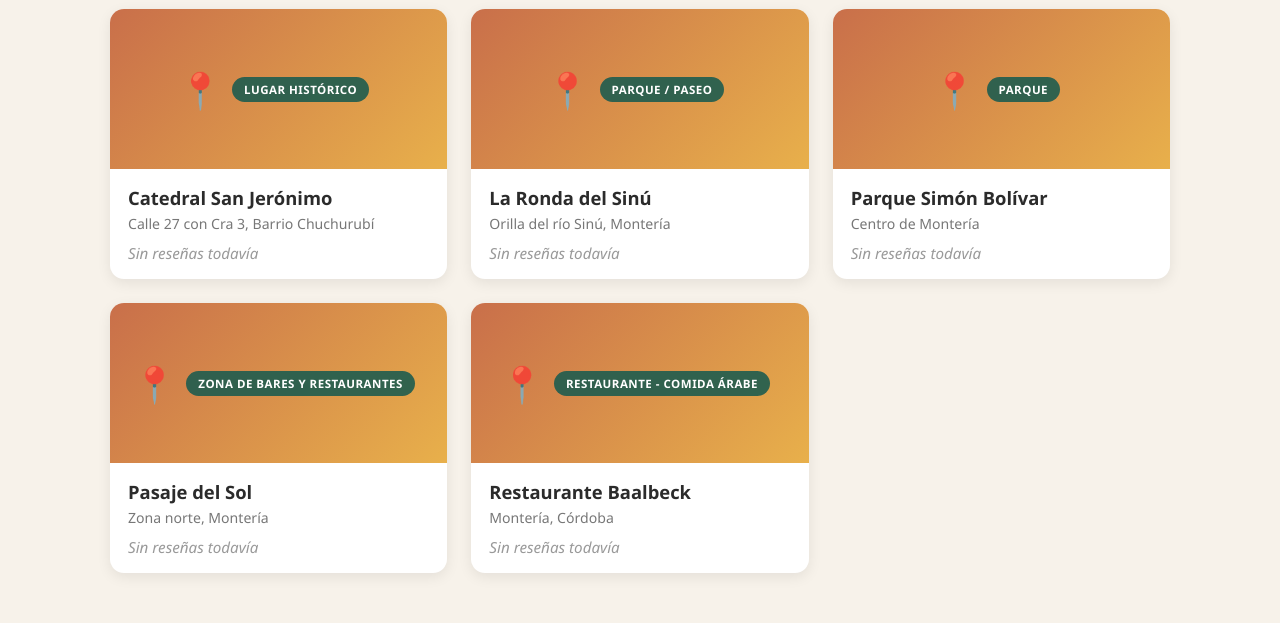
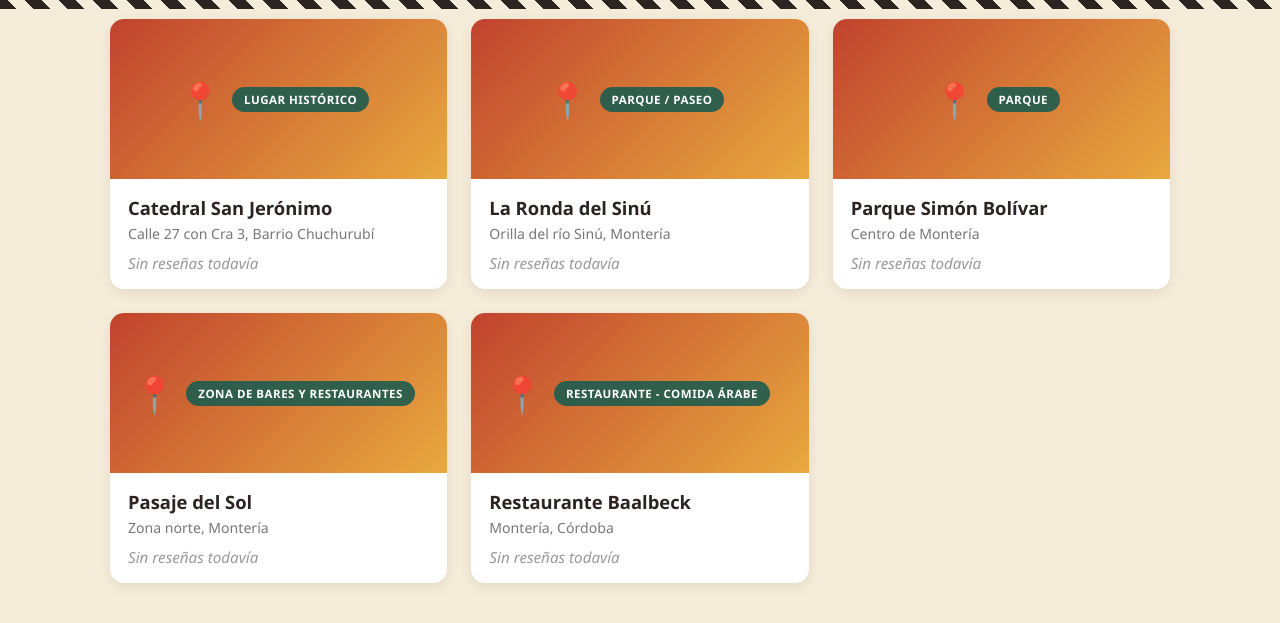
Before and after one commit to Juanchiz1/rincon-local, a PHP site: page / in a window 1280 px wide. Shown: the part 272-895 px from the top of the page. Before the commit the page ends 846 px from the top, so only its background shows below. Run offline with PHP 8.4, Linux system fonts and the light colour scheme; data comes from the database, SQL or seed files in the repository; data that the repository does not hold is empty.

Commit message:
feat: paleta de colores costeña y fondo cultural en la cabecera

```diff
--- a/agregar_lugar.php
+++ b/agregar_lugar.php
@@ -79,6 +79,8 @@ if ($_SERVER['REQUEST_METHOD'] === 'POST') {
         <a href="index.php" class="boton-agregar">← Volver al listado</a>
     </header>
 
+    <div class="franja-vueltiada"></div>
+
     <main class="contenedor-formulario">
         <?php if ($exito): ?>
             <p class="mensaje-exito">Lugar agregado correctamente. <a href="index.php">Ver listado</a></p>
--- a/css/style.css
+++ b/css/style.css
@@ -5,12 +5,14 @@
 }
 
 :root {
-    --verde-sinu: #1f5c4f;
-    --verde-oscuro: #12332c;
-    --terracota: #c96f4a;
-    --dorado: #e8b04b;
-    --crema: #f7f2ea;
-    --texto: #2b2b2b;
+    --verde-sinu: #4f7942;
+    --verde-oscuro: #2e4a26;
+    --terracota: #c1432e;
+    --dorado: #e8a93e;
+    --crema: #f5ecd9;
+    --negro-vueltiao: #2b2420;
+    --azul-rio: #4e8fa6;
+    --texto: #2b2420;
 }
 
 body {
@@ -20,7 +22,11 @@ body {
 }
 
 .cabecera {
-    background: linear-gradient(135deg, var(--verde-sinu), var(--verde-oscuro));
+    background:
+        linear-gradient(135deg, rgba(46, 74, 38, 0.88), rgba(43, 36, 32, 0.9)),
+        url('assets/ronda-del-sinu.jpg');
+    background-size: cover;
+    background-position: center;
     color: white;
     padding: 50px 20px 70px;
     text-align: center;
@@ -223,3 +229,14 @@ body {
     padding: 14px 16px;
     border-radius: 8px;
 }
+
+.franja-vueltiada {
+    height: 10px;
+    background: repeating-linear-gradient(
+        45deg,
+        var(--negro-vueltiao),
+        var(--negro-vueltiao) 12px,
+        var(--crema) 12px,
+        var(--crema) 24px
+    );
+}
--- a/index.php
+++ b/index.php
@@ -29,6 +29,7 @@ unset($lugar);
         <p>Descubre y reseña los mejores rincones de Montería</p>
         <a href="agregar_lugar.php" class="boton-agregar">+ Agregar lugar</a>
     </header>
+    <div class="franja-vueltiada"></div>
 
     <main class="contenedor-lugares">
         <?php if (count($lugares) === 0): ?>
```
Also changed, not shown: assets/bandera-monteria.svg (added), assets/catedral-san-jeronimo.jpg (added), assets/escudo-monteria.svg (added), assets/estadio-beisbol.jpg (added), assets/estadio-jaraguay.jpg (added), assets/mapa-cordoba.svg (added), assets/parrandero-acordeon.jpg (added), assets/puente-segundo-centenario.jpg (added), assets/sombrero-vueltiao.webp (added), 3 other files.
